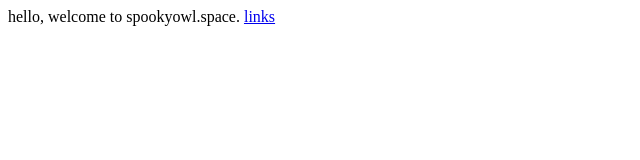
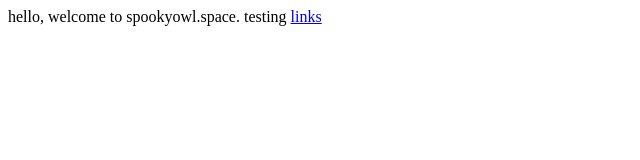
Before and after one commit to tfilla1/spookyowl, a plain HTML site: page index.html in a window 1280 px wide. Shown: the whole page, without its empty margins (0-640 px from the left). Drawn offline with Linux system fonts and the light colour scheme.

Commit message:
add testing to be testing

```diff
--- a/index.html
+++ b/index.html
@@ -7,7 +7,7 @@
     <title>spookyowl</title>
 </head>
 <body>
-    hello, welcome to spookyowl.space.
+    hello, welcome to spookyowl.space. testing
     <a href="/links">links</a>
 </body>
 </html>
```
